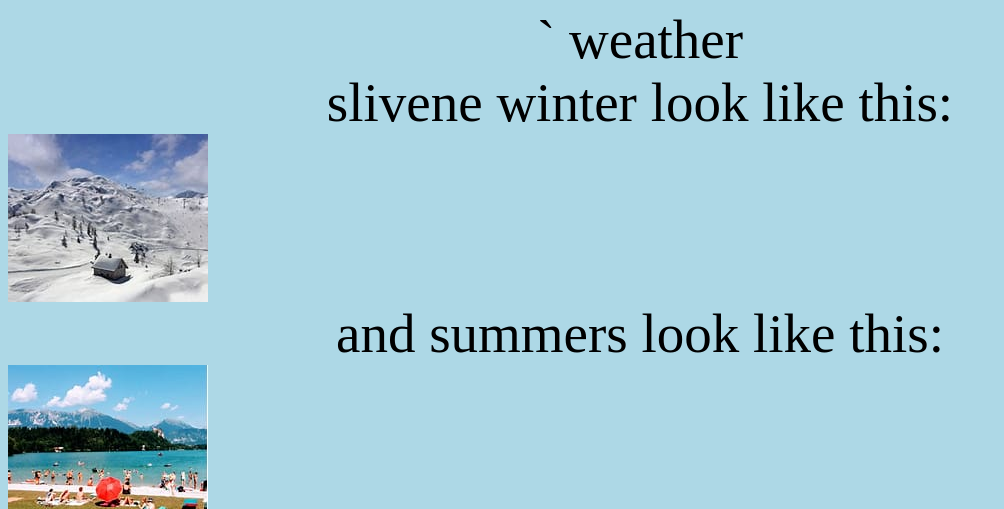
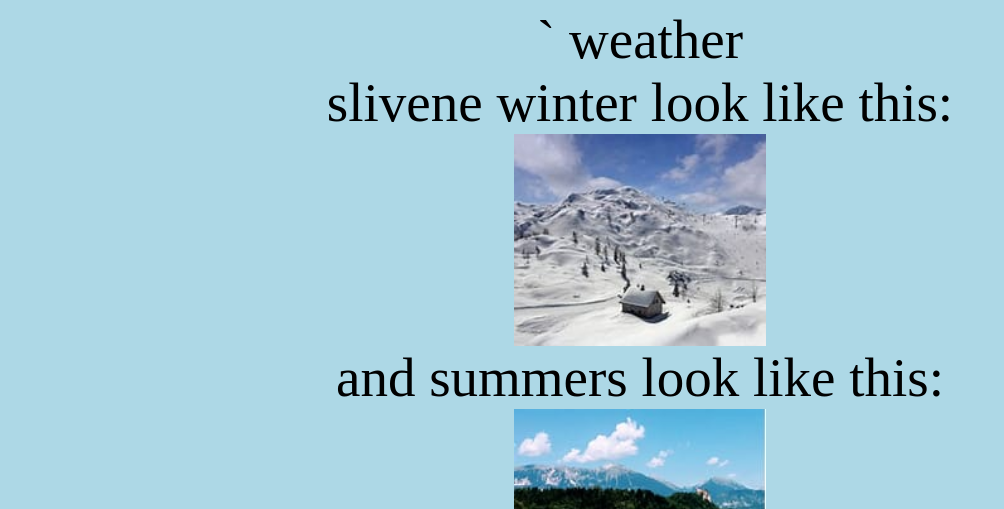
Before and after one commit to Ty14150/SlovainiaTPECS, a plain HTML site: page facttree.html in a window 1280 px wide. Shown: the top 509 px of the page, without its empty margins (0-1004 px from the left). Drawn offline with Linux system fonts and the light colour scheme.

Commit message:
picture fixes?

```diff
--- a/facttree.html
+++ b/facttree.html
@@ -39,9 +39,9 @@
 
     <body>
         slivene winter look like this: <br>
-        <img id="all" src="images/th (1).jfif" alt="">
+        <img class="all" src="images/th (1).jfif" alt="">
         and summers look like this: <br>
-        <img id="all" src="images/th (2).jfif" alt="">
+        <img class="all" src="images/th (2).jfif" alt="">
 
 
         <a href="fact1.html">SKi jumping</a> <br>
```
Also changed, not shown: fact1.html (+1 -1 lines).
